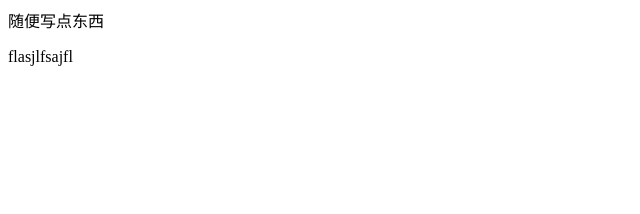
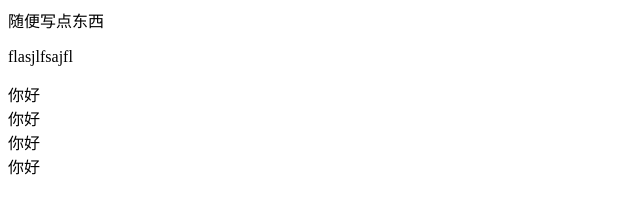
Before and after one commit to liguangyao88/guangyao, a plain HTML site: page index.html in a window 1280 px wide. Shown: the whole page, without its empty margins (0-640 px from the left). Drawn offline with Linux system fonts and the light colour scheme.

Commit message:
我干了一天的内容

```diff
--- a/index.html
+++ b/index.html
@@ -8,5 +8,10 @@
 	随便写点东西
 
 	<p>flasjlfsajfl</p>
+
+	<div>你好</div>
+	<div>你好</div>
+	<div>你好</div>
+	<div>你好</div>
 </body>
 </html>
```
